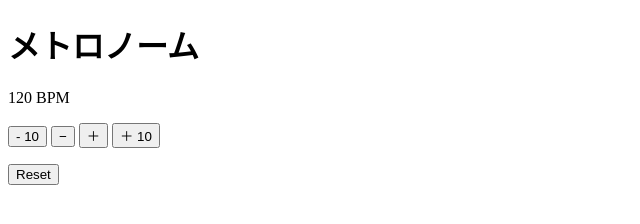
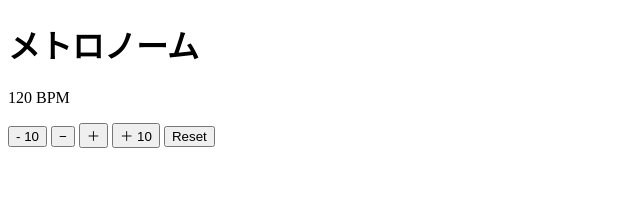
Before and after one commit to no9-octopus/metronome, a plain HTML site: page index.html in a window 1280 px wide. Shown: the whole page, without its empty margins (0-640 px from the left). Drawn offline with Linux system fonts and the light colour scheme.

Commit message:
Update index.html
Resetボタンを他のボタンと同行にやっぱり戻した、属性のまとまりがないように感じた

```diff
--- a/index.html
+++ b/index.html
@@ -12,7 +12,7 @@
   <button id="down">−</button>
   <button id="up">＋</button>
   <button id="up10">＋</span> 10</button>
-  <p><button id="reset">Reset</button></p>
+  <button id="reset">Reset</button>
 
   <script>
     const DEFAULT_BPM = 120;
```
